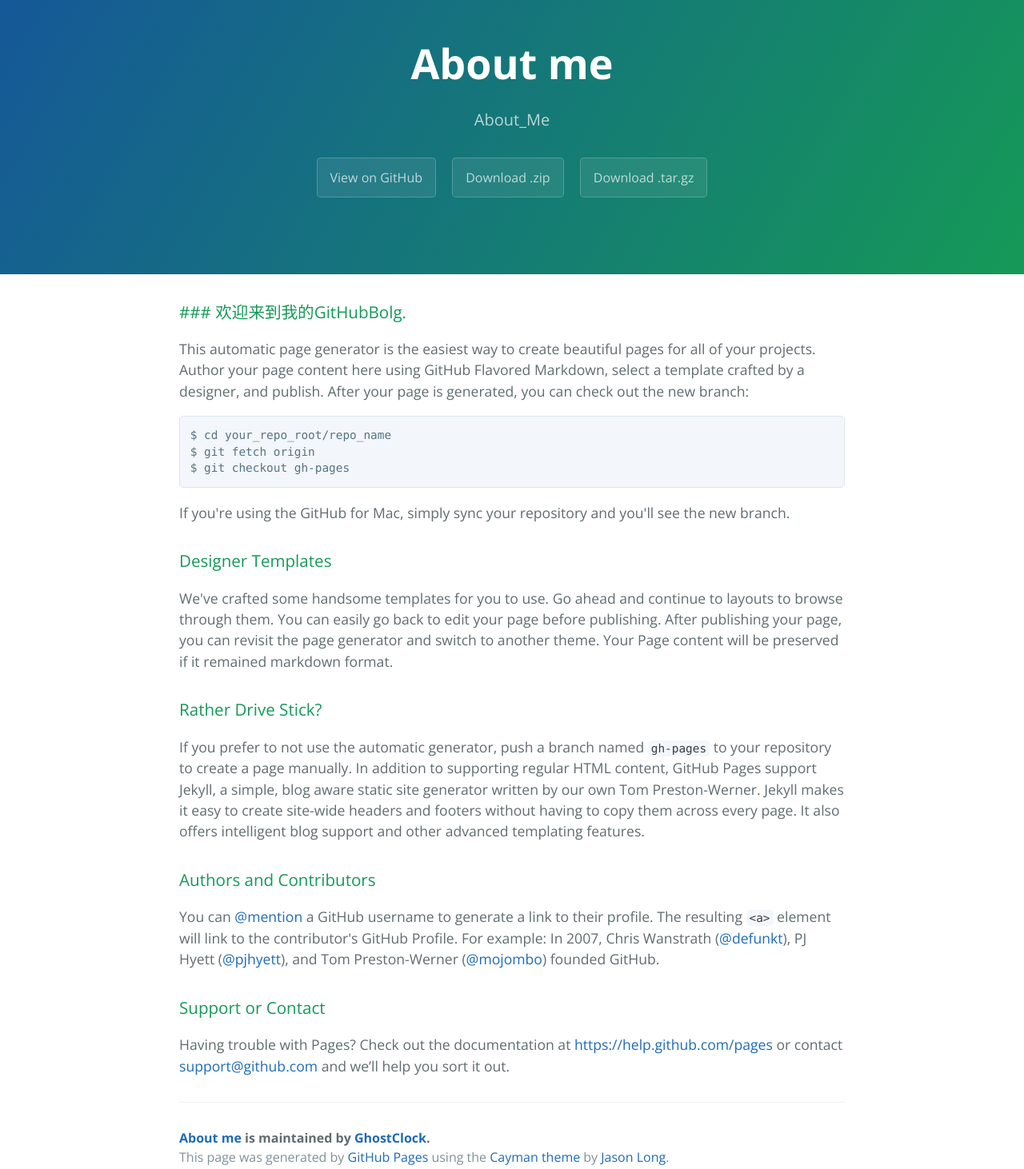
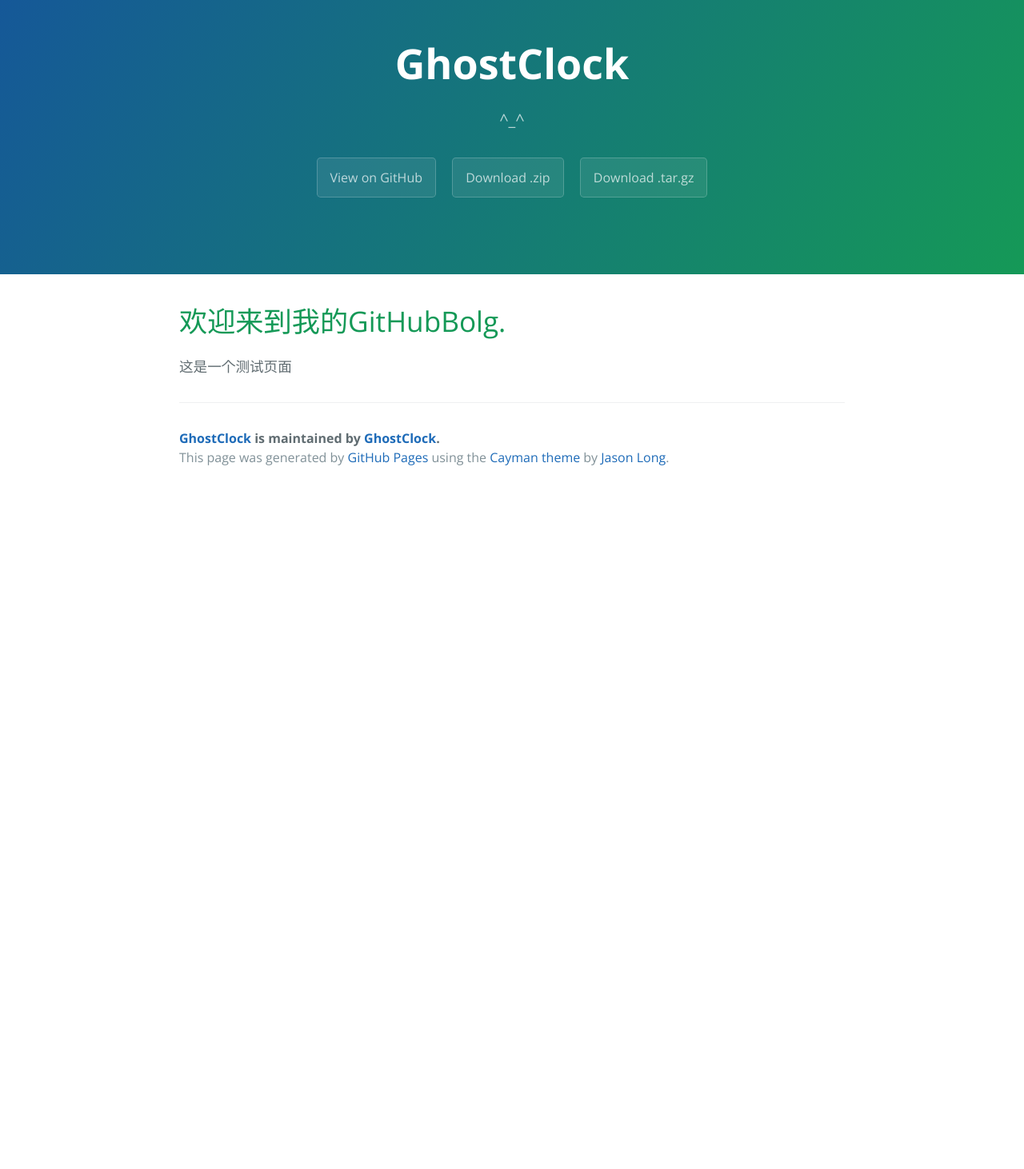
Before and after one commit to GhostClock/about_me, a plain HTML site: page index.html in a window 1280 px wide. Shown: the part 40-1502 px from the top of the page at 80% size. After the commit the page ends 800 px from the top, so only its background shows below. Drawn offline with nearby package versions, Linux system fonts and the light colour scheme.

```diff
--- a/index.html
+++ b/index.html
@@ -2,7 +2,7 @@
 <html lang="en-us">
   <head>
     <meta charset="UTF-8">
-    <title>About me by GhostClock</title>
+    <title>GhostClock by GhostClock</title>
     <meta name="viewport" content="width=device-width, initial-scale=1">
     <link rel="stylesheet" type="text/css" href="stylesheets/normalize.css" media="screen">
     <link href='http://fonts.googleapis.com/css?family=Open+Sans:400,700' rel='stylesheet' type='text/css'>
@@ -11,48 +11,21 @@
   </head>
   <body>
     <section class="page-header">
-      <h1 class="project-name">About me</h1>
-      <h2 class="project-tagline">About_Me</h2>
+      <h1 class="project-name">GhostClock</h1>
+      <h2 class="project-tagline">^_^</h2>
       <a href="https://github.com/GhostClock/about_me" class="btn">View on GitHub</a>
       <a href="https://github.com/GhostClock/about_me/zipball/master" class="btn">Download .zip</a>
       <a href="https://github.com/GhostClock/about_me/tarball/master" class="btn">Download .tar.gz</a>
     </section>
 
     <section class="main-content">
-      <h3>
-<a id="-欢迎来到我的githubbolg" class="anchor" href="#-%E6%AC%A2%E8%BF%8E%E6%9D%A5%E5%88%B0%E6%88%91%E7%9A%84githubbolg" aria-hidden="true"><span class="octicon octicon-link"></span></a>### 欢迎来到我的GitHubBolg.</h3>
+      <h1>
+<a id="欢迎来到我的githubbolg" class="anchor" href="#%E6%AC%A2%E8%BF%8E%E6%9D%A5%E5%88%B0%E6%88%91%E7%9A%84githubbolg" aria-hidden="true"><span class="octicon octicon-link"></span></a>欢迎来到我的GitHubBolg.</h1>
 
-<p>This automatic page generator is the easiest way to create beautiful pages for all of your projects. Author your page content here using GitHub Flavored Markdown, select a template crafted by a designer, and publish. After your page is generated, you can check out the new branch:</p>
-
-<pre><code>$ cd your_repo_root/repo_name
-$ git fetch origin
-$ git checkout gh-pages
-</code></pre>
-
-<p>If you're using the GitHub for Mac, simply sync your repository and you'll see the new branch.</p>
-
-<h3>
-<a id="designer-templates" class="anchor" href="#designer-templates" aria-hidden="true"><span class="octicon octicon-link"></span></a>Designer Templates</h3>
-
-<p>We've crafted some handsome templates for you to use. Go ahead and continue to layouts to browse through them. You can easily go back to edit your page before publishing. After publishing your page, you can revisit the page generator and switch to another theme. Your Page content will be preserved if it remained markdown format.</p>
-
-<h3>
-<a id="rather-drive-stick" class="anchor" href="#rather-drive-stick" aria-hidden="true"><span class="octicon octicon-link"></span></a>Rather Drive Stick?</h3>
-
-<p>If you prefer to not use the automatic generator, push a branch named <code>gh-pages</code> to your repository to create a page manually. In addition to supporting regular HTML content, GitHub Pages support Jekyll, a simple, blog aware static site generator written by our own Tom Preston-Werner. Jekyll makes it easy to create site-wide headers and footers without having to copy them across every page. It also offers intelligent blog support and other advanced templating features.</p>
-
-<h3>
-<a id="authors-and-contributors" class="anchor" href="#authors-and-contributors" aria-hidden="true"><span class="octicon octicon-link"></span></a>Authors and Contributors</h3>
-
-<p>You can <a href="https://github.com/blog/821" class="user-mention">@mention</a> a GitHub username to generate a link to their profile. The resulting <code>&lt;a&gt;</code> element will link to the contributor's GitHub Profile. For example: In 2007, Chris Wanstrath (<a href="https://github.com/defunkt" class="user-mention">@defunkt</a>), PJ Hyett (<a href="https://github.com/pjhyett" class="user-mention">@pjhyett</a>), and Tom Preston-Werner (<a href="https://github.com/mojombo" class="user-mention">@mojombo</a>) founded GitHub.</p>
-
-<h3>
-<a id="support-or-contact" class="anchor" href="#support-or-contact" aria-hidden="true"><span class="octicon octicon-link"></span></a>Support or Contact</h3>
-
-<p>Having trouble with Pages? Check out the documentation at <a href="https://help.github.com/pages">https://help.github.com/pages</a> or contact <a href="mailto:support@github.com">support@github.com</a> and we’ll help you sort it out.</p>
+<p>这是一个测试页面</p>
 
       <footer class="site-footer">
-        <span class="site-footer-owner"><a href="https://github.com/GhostClock/about_me">About me</a> is maintained by <a href="https://github.com/GhostClock">GhostClock</a>.</span>
+        <span class="site-footer-owner"><a href="https://github.com/GhostClock/about_me">GhostClock</a> is maintained by <a href="https://github.com/GhostClock">GhostClock</a>.</span>
 
         <span class="site-footer-credits">This page was generated by <a href="https://pages.github.com">GitHub Pages</a> using the <a href="https://github.com/jasonlong/cayman-theme">Cayman theme</a> by <a href="https://twitter.com/jasonlong">Jason Long</a>.</span>
       </footer>
```
Also changed, not shown: params.json (+1 -1 lines).
